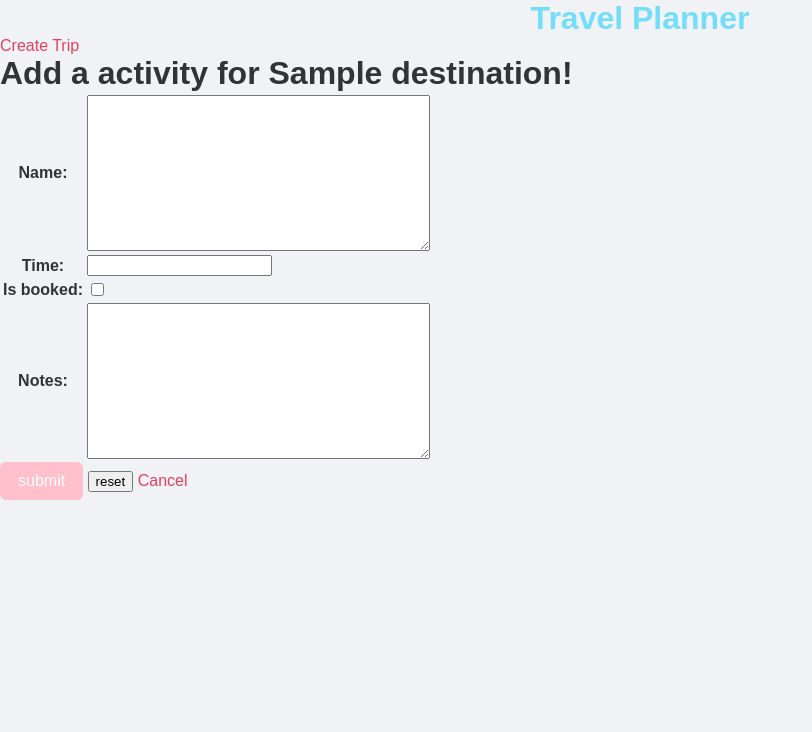
After one commit to vmulu/cs412, a Django app: page /project/destination/1/create_activity in a window 1280 px wide. The commit adds this page. Shown: the top 732 px of the page, without its empty margins (0-812 px from the left). Run offline with Django 5.2, Linux system fonts and the light colour scheme; tables that the repository leaves empty hold one stand-in row (values such as "Sample post").

Commit message:
create views are done for everything, now i need update and delete

```diff
--- a/project/forms.py
+++ b/project/forms.py
@@ -34,3 +34,30 @@ class CreateDestinationForm(forms.ModelForm):
             'departure_date',
             'notes',
         ]
+
+class CreatePackingListForm(forms.ModelForm):
+    """
+    Form for creating a new PackingList
+    """
+
+    class Meta:
+        model = PackingList
+        fields = [
+            'name',
+            'quantity',
+            'is_packed',
+        ]
+
+class CreateActivitiesForm(forms.ModelForm):
+    """
+    Form for creating s new Activity
+    """
+
+    class Meta:
+        model = Activity
+        fields = [
+            'name',
+            'time',
+            'is_booked',
+            'notes',
+        ]
--- /dev/null
+++ b/project/templates/project/create_activity_form.html
@@ -0,0 +1,29 @@
+<!--
+project/templates/project/create_activity_form.html
+Victoria Mulugeta vmulu@bu.edu
+Creating a activity form
+ -->
+
+{% extends 'project/base.html' %}
+
+{% block content %}
+
+<h1>
+    Add a activity for {{ destination.name }}!
+</h1>
+
+<form action="{% url 'create_activity' destination.pk %}" method=POST enctype="multipart/form-data">
+    {% csrf_token %}
+
+    <table>
+        {{form.as_table}}
+    </table>
+
+    <input type="submit" name="submit" value="submit">
+    <input type="reset" name="cancel" value="reset">
+
+    <a href="{% url 'destination' destination.pk %}" class="button">Cancel</a>
+
+</form>
+
+{% endblock %}
--- a/project/templates/project/create_trip_form.html
+++ b/project/templates/project/create_trip_form.html
@@ -22,8 +22,6 @@ Creating a trip form
     <input type="submit" name="submit" value="submit">
     <input type="reset" name="cancel" value="reset">
 
-    <a href="{% url 'all_trips' %}" class="button">Cancel</a>
-
 </form>
 
 {% endblock %}
--- a/project/templates/project/destination.html
+++ b/project/templates/project/destination.html
@@ -13,7 +13,7 @@ Destination page shows a singular destination information
     <!-- trip name-->
     <div>
         <h2>
-            {{destination.order}} Destination for {{destination.trip.name}}
+            Destination {{destination.order}} for {{destination.trip.name}}
         </h2>
     </div>
 
@@ -47,6 +47,7 @@ Destination page shows a singular destination information
                     {{act.notes}}
                 </p>
             {% endfor %}
+            <a href="{% url 'create_activity' destination.pk %}"> Add an activity</a>
         </div>
     </div>
 
--- a/project/urls.py
+++ b/project/urls.py
@@ -11,4 +11,6 @@ urlpatterns = [
     path('destination/<int:pk>/', DestinationView.as_view(), name="destination"),
     path('create_trip', CreateTripFormView.as_view(), name="create_trip"),
     path('trip/<int:pk>/create_destination', CreateDestinationFormView.as_view(), name="create_destination"),
+    path('trip/<int:pk>/create_packing_list', CreatePackingListFormView.as_view(), name="create_packing_list"),
+    path('destination/<int:pk>/create_activity', CreateActivityFormView.as_view(), name="create_activity"),
 ]
--- a/project/views.py
+++ b/project/views.py
@@ -92,3 +92,81 @@ class CreateDestinationFormView(CreateView):
         destination.trip = trip
         destination.save()
         return super().form_valid(form)
+
+class CreatePackingListFormView(CreateView):
+    """
+    View class for creating a packinglist
+    """
+
+    form_class = CreatePackingListForm
+    template_name = "project/create_packing_list.html"
+
+    def get_success_url(self):
+        """
+        Redirects to the newly created Trip's detail page.
+        """
+        # return a url of what to do after success
+        pk = self.object.pk
+        # reverse builds url
+        return reverse('trip', kwargs={'pk': pk})
+
+    def get_context_data(self):
+        """
+        Adds the trip object to the template context based on
+        the `pk` provided in the URL.
+        """
+        context = super().get_context_data()
+        pk = self.kwargs['pk']
+        trip = Trip.objects.get(pk=pk)
+
+        context['trip'] = trip
+
+        return context
+
+    def form_valid(self, form):
+        """
+        Attaching trip before saving to db
+        """
+        destination = form.save(commit=False)
+        trip = get_object_or_404(Trip, pk=self.kwargs["pk"])
+        destination.trip = trip
+        destination.save()
+        return super().form_valid(form)
+
+class CreateActivityFormView(CreateView):
+    """
+    Activity form view
+    """
+
+    form_class = CreateActivitiesForm
+    template_name = "project/create_activity_form.html"
+
+    def get_success_url(self):
+        """
+        Redirects to the newly created Destination's detail page.
+        """
+        # return a url of what to do after success
+        pk = self.object.pk
+        # reverse builds url
+        return reverse('destination', kwargs={'pk': pk})
+
+    def get_context_data(self):
+        """
+        Adds the trip object to the template context based on
+        the `pk` provided in the URL.
+        """
+        context = super().get_context_data()
+        pk = self.kwargs['pk']
+        destination = Destination.objects.get(pk=pk)
+
+        context['destination'] = destination
+
+        return context
+
+    def form_valid(self, form):
+        destination = get_object_or_404(Destination, pk=self.kwargs["pk"])
+        activity = form.save(commit=False)
+        activity.destination = destination
+        activity.save()
+        self.object = activity
+        return redirect("destination", pk=destination.pk)
```
Also changed, not shown: project/templates/project/create_packing_list.html (added, +29 -0 lines), project/templates/project/trip.html (+8 -3 lines), project/models.py (line endings or trailing spaces).
